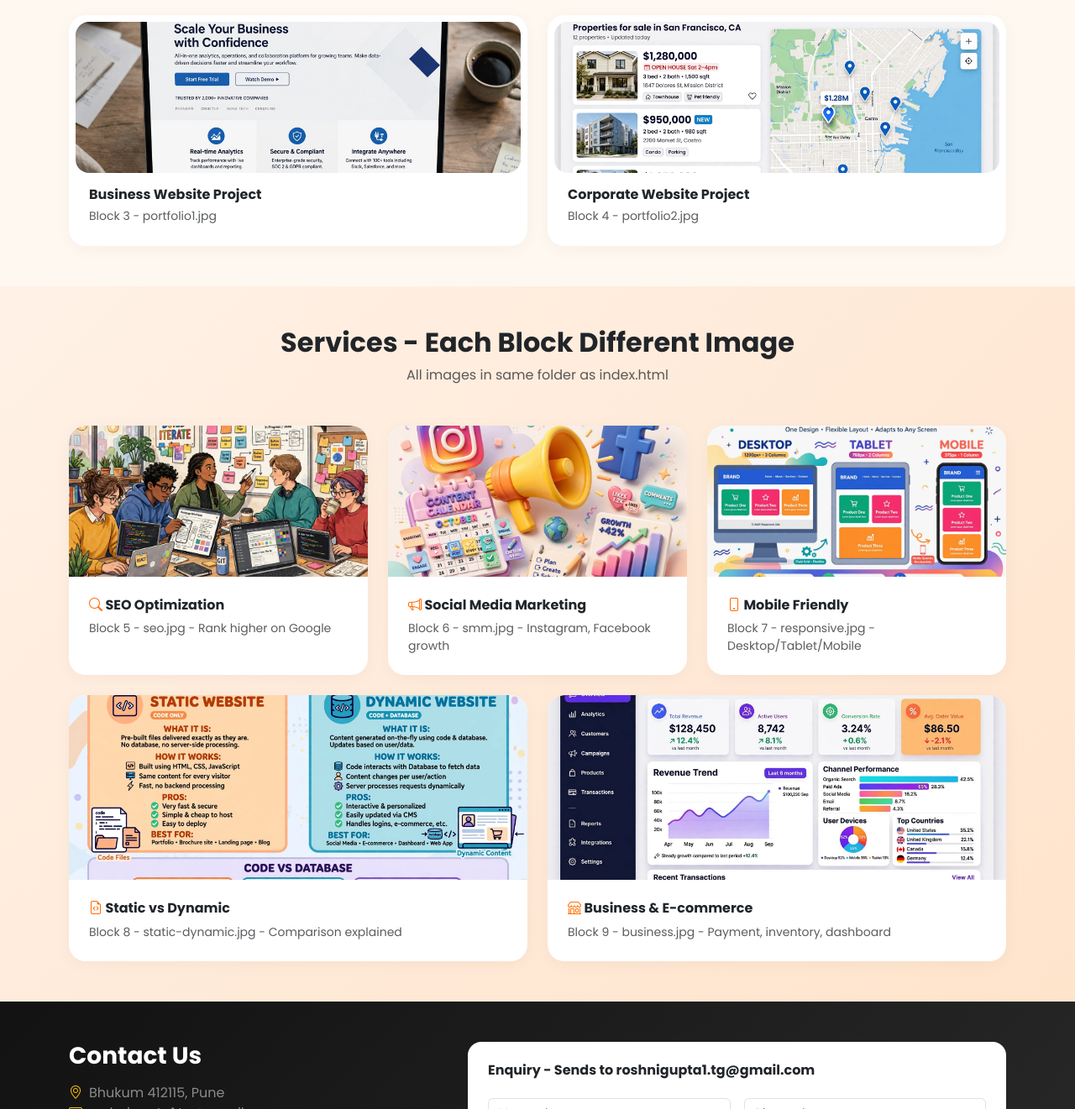
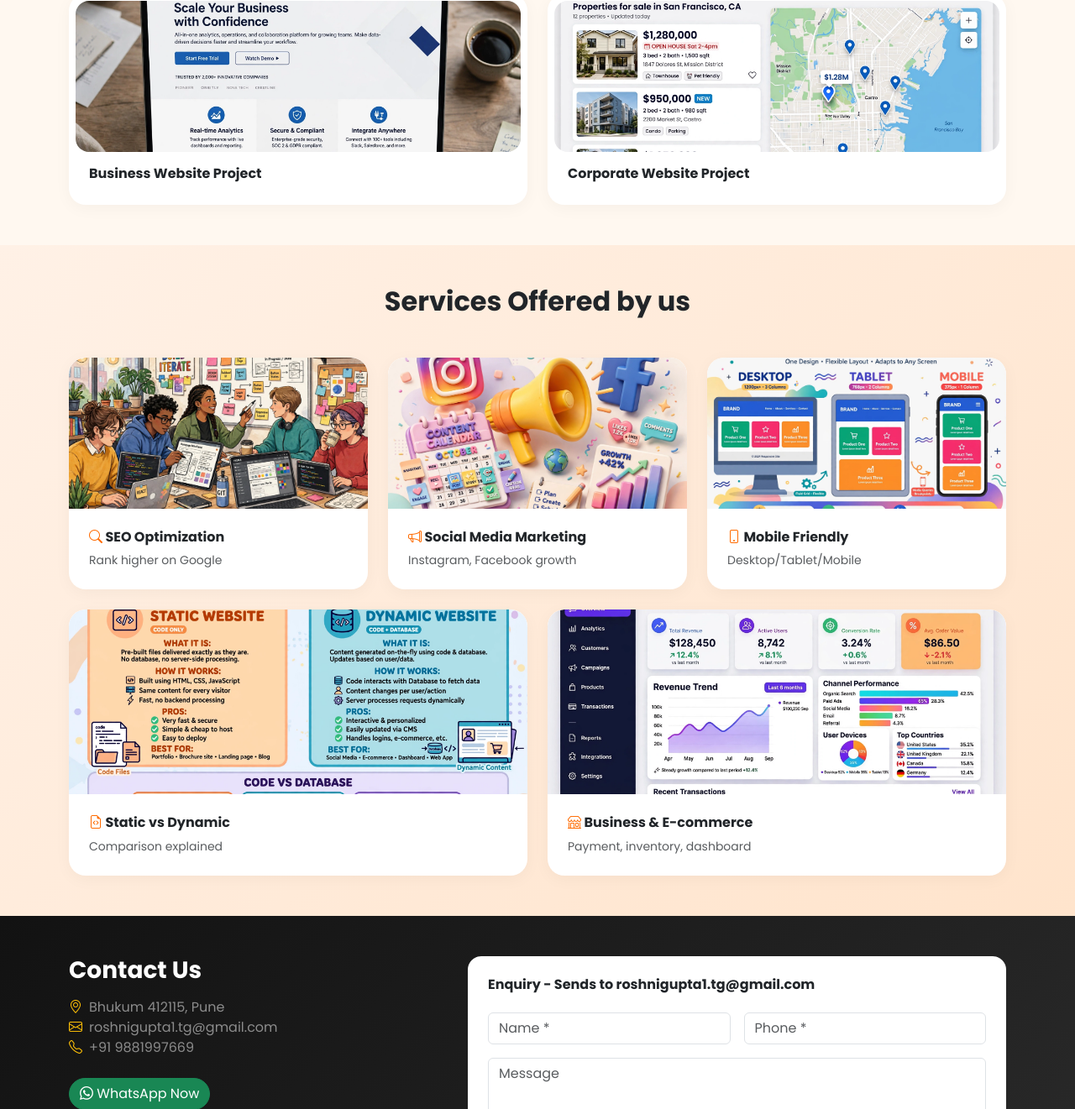
Before and after one commit to roshnigupta-webdeveloper/workflowtechnologies, a plain HTML site: page index.html in a window 1280 px wide. Shown: the part 1401-2722 px from the top of the page at 84% size. Drawn offline with nearby package versions, Linux system fonts and the light colour scheme.

Commit message:
Update index.html

```diff
--- a/index.html
+++ b/index.html
@@ -42,8 +42,8 @@ body{font-family:'Poppins',sans-serif;background:var(--cream);overflow-x:hidden}
 <section id="home" class="hero" style="background-image:url('cover.jpg')">
 <div class="container hero-content"><div class="row"><div class="col-lg-7">
 <h1 class="display-3 fw-bold lh-1">Workflow<br><span style="background:linear-gradient(90deg,#FF6B00,#FFB26E);-webkit-background-clip:text;-webkit-text-fill-color:transparent">Technologies</span></h1>
-<p class="fs-5 mt-3 text-white-50">Professional Website Development Agency - Bhukum 412115, Pune</p>
-<p class="small text-white-50"><i class="bi bi-geo-alt"></i> Bhukum 412115 | <i class="bi bi-envelope"></i> roshnigupta1.tg@gmail.com | <i class="bi bi-telephone"></i> +91 9881997669</p>
+<p class="fs-5 mt-3 text-white-50">Professional Website Development Agency</p>
+<p class="small text-white-50"><i class="bi bi-geo-alt"></i>We create |<i class="bi bi-envelope"></i>Innovate For You ! <i class="bi bi-telephone"></i></p>
 <div class="d-flex flex-wrap gap-2 mt-3">
 <span class="badge-pill">Static Website</span><span class="badge-pill">Dynamic Website</span><span class="badge-pill">Business</span><span class="badge-pill">Mobile Friendly</span>
 </div>
@@ -55,32 +55,32 @@ body{font-family:'Poppins',sans-serif;background:var(--cream);overflow-x:hidden}
 <section id="about" class="py-5 cream-section"><div class="container py-3"><div class="row g-5 align-items-center">
 <div class="col-lg-6"><span class="badge rounded-pill text-white px-3 py-2" style="background:linear-gradient(135deg,#FF6B00,#FF8C32)">About Us</span>
 <h2 class="fw-bold mt-3">We Build Websites That <span class="gradient-text">Convert</span></h2>
-<p class="text-muted">Based in Bhukum, Pune 412115, we craft fast, SEO-ready, 100% mobile-friendly websites for startups & local businesses.</p>
+<p class="text-muted">We craft fast, SEO-ready, 100% mobile-friendly websites for startups & local businesses.</p>
 <div class="d-flex gap-4 mt-3"><div><h4 class="fw-bold gradient-text">50+</h4><small>Websites</small></div><div><h4 class="fw-bold gradient-text">100%</h4><small>Responsive</small></div><div><h4 class="fw-bold gradient-text">24/7</h4><small>Support</small></div></div>
 </div>
 <div class="col-lg-6"><img src="team.jpg" class="img-fluid rounded-4 shadow" alt="Team work - Block 2 unique image - team.jpg"></div>
 </div></div></section>
 
 <!-- BLOCK 3 & 4: Portfolio - 2 different portfolio images unique - SAME FOLDER -->
-<section class="py-5"><div class="container"><h3 class="fw-bold text-center mb-1">Our Portfolio - Different Images</h3><p class="text-center text-muted small mb-4">portfolio1.jpg and portfolio2.jpg - each block different</p>
+<section class="py-5"><div class="container"><h3 class="fw-bold text-center mb-1">Our Portfolio: </h3><p class="text-center text-muted small mb-4"></p>
 <div class="row g-4">
-<div class="col-md-6"><div class="service-card p-2"><img src="portfolio1.jpg" class="block-img" alt="Portfolio Block 3 - portfolio1.jpg"><div class="p-3"><h6 class="fw-bold mb-1">Business Website Project</h6><small class="text-muted">Block 3 - portfolio1.jpg</small></div></div></div>
-<div class="col-md-6"><div class="service-card p-2"><img src="portfolio2.jpg" class="block-img" alt="Portfolio Block 4 - portfolio2.jpg"><div class="p-3"><h6 class="fw-bold mb-1">Corporate Website Project</h6><small class="text-muted">Block 4 - portfolio2.jpg</small></div></div></div>
+<div class="col-md-6"><div class="service-card p-2"><img src="portfolio1.jpg" class="block-img" alt="Portfolio Block 3 - portfolio1.jpg"><div class="p-3"><h6 class="fw-bold mb-1">Business Website Project</h6><small class="text-muted"></small></div></div></div>
+<div class="col-md-6"><div class="service-card p-2"><img src="portfolio2.jpg" class="block-img" alt="Portfolio Block 4 - portfolio2.jpg"><div class="p-3"><h6 class="fw-bold mb-1">Corporate Website Project</h6><small class="text-muted"></small></div></div></div>
 </div></div></section>
 
 <!-- BLOCK 5,6,7,8,9: Services - each with different image unique - SAME FOLDER -->
-<section class="py-5 orange-section"><div class="container"><div class="text-center mb-5"><h2 class="fw-bold">Services - Each Block Different Image</h2><p class="text-muted">All images in same folder as index.html</p></div>
+<section class="py-5 orange-section"><div class="container"><div class="text-center mb-5"><h2 class="fw-bold">Services Offered by us</h2><p class="text-muted"></p></div>
 <div class="row g-4">
 
-<div class="col-md-6 col-lg-4"><div class="service-card p-0 h-100"><img src="seo.jpg" class="block-img rounded-0" style="border-radius:20px 20px 0 0!important" alt="SEO Block 5 - seo.jpg"><div class="p-4"><h6 class="fw-bold"><i class="bi bi-search" style="color:#FF6B00"></i> SEO Optimization</h6><p class="small text-muted mb-0">Block 5 - seo.jpg - Rank higher on Google</p></div></div></div>
+<div class="col-md-6 col-lg-4"><div class="service-card p-0 h-100"><img src="seo.jpg" class="block-img rounded-0" style="border-radius:20px 20px 0 0!important" alt="SEO Block 5 - seo.jpg"><div class="p-4"><h6 class="fw-bold"><i class="bi bi-search" style="color:#FF6B00"></i> SEO Optimization</h6><p class="small text-muted mb-0">Rank higher on Google</p></div></div></div>
 
-<div class="col-md-6 col-lg-4"><div class="service-card p-0 h-100"><img src="smm.jpg" class="block-img rounded-0" style="border-radius:20px 20px 0 0!important" alt="SMM Block 6 - smm.jpg"><div class="p-4"><h6 class="fw-bold"><i class="bi bi-megaphone" style="color:#FF6B00"></i> Social Media Marketing</h6><p class="small text-muted mb-0">Block 6 - smm.jpg - Instagram, Facebook growth</p></div></div></div>
+<div class="col-md-6 col-lg-4"><div class="service-card p-0 h-100"><img src="smm.jpg" class="block-img rounded-0" style="border-radius:20px 20px 0 0!important" alt="SMM Block 6 - smm.jpg"><div class="p-4"><h6 class="fw-bold"><i class="bi bi-megaphone" style="color:#FF6B00"></i> Social Media Marketing</h6><p class="small text-muted mb-0">Instagram, Facebook growth</p></div></div></div>
 
-<div class="col-md-6 col-lg-4"><div class="service-card p-0 h-100"><img src="responsive.jpg" class="block-img rounded-0" style="border-radius:20px 20px 0 0!important" alt="Responsive Block 7 - responsive.jpg"><div class="p-4"><h6 class="fw-bold"><i class="bi bi-phone" style="color:#FF6B00"></i> Mobile Friendly</h6><p class="small text-muted mb-0">Block 7 - responsive.jpg - Desktop/Tablet/Mobile</p></div></div></div>
+<div class="col-md-6 col-lg-4"><div class="service-card p-0 h-100"><img src="responsive.jpg" class="block-img rounded-0" style="border-radius:20px 20px 0 0!important" alt="Responsive Block 7 - responsive.jpg"><div class="p-4"><h6 class="fw-bold"><i class="bi bi-phone" style="color:#FF6B00"></i> Mobile Friendly</h6><p class="small text-muted mb-0">Desktop/Tablet/Mobile</p></div></div></div>
 
-<div class="col-md-6 col-lg-6"><div class="service-card p-0 h-100"><img src="static-dynamic.jpg" class="block-img rounded-0" style="border-radius:20px 20px 0 0!important;height:220px" alt="Static vs Dynamic Block 8 - static-dynamic.jpg"><div class="p-4"><h6 class="fw-bold"><i class="bi bi-file-earmark-code" style="color:#FF6B00"></i> Static vs Dynamic</h6><p class="small text-muted mb-0">Block 8 - static-dynamic.jpg - Comparison explained</p></div></div></div>
+<div class="col-md-6 col-lg-6"><div class="service-card p-0 h-100"><img src="static-dynamic.jpg" class="block-img rounded-0" style="border-radius:20px 20px 0 0!important;height:220px" alt="Static vs Dynamic Block 8 - static-dynamic.jpg"><div class="p-4"><h6 class="fw-bold"><i class="bi bi-file-earmark-code" style="color:#FF6B00"></i> Static vs Dynamic</h6><p class="small text-muted mb-0">Comparison explained</p></div></div></div>
 
-<div class="col-md-6 col-lg-6"><div class="service-card p-0 h-100"><img src="business.jpg" class="block-img rounded-0" style="border-radius:20px 20px 0 0!important;height:220px" alt="Business Block 9 - business.jpg"><div class="p-4"><h6 class="fw-bold"><i class="bi bi-shop" style="color:#FF6B00"></i> Business & E-commerce</h6><p class="small text-muted mb-0">Block 9 - business.jpg - Payment, inventory, dashboard</p></div></div></div>
+<div class="col-md-6 col-lg-6"><div class="service-card p-0 h-100"><img src="business.jpg" class="block-img rounded-0" style="border-radius:20px 20px 0 0!important;height:220px" alt="Business Block 9 - business.jpg"><div class="p-4"><h6 class="fw-bold"><i class="bi bi-shop" style="color:#FF6B00"></i> Business & E-commerce</h6><p class="small text-muted mb-0">Payment, inventory, dashboard</p></div></div></div>
 
 </div>
 </div></section>
```
